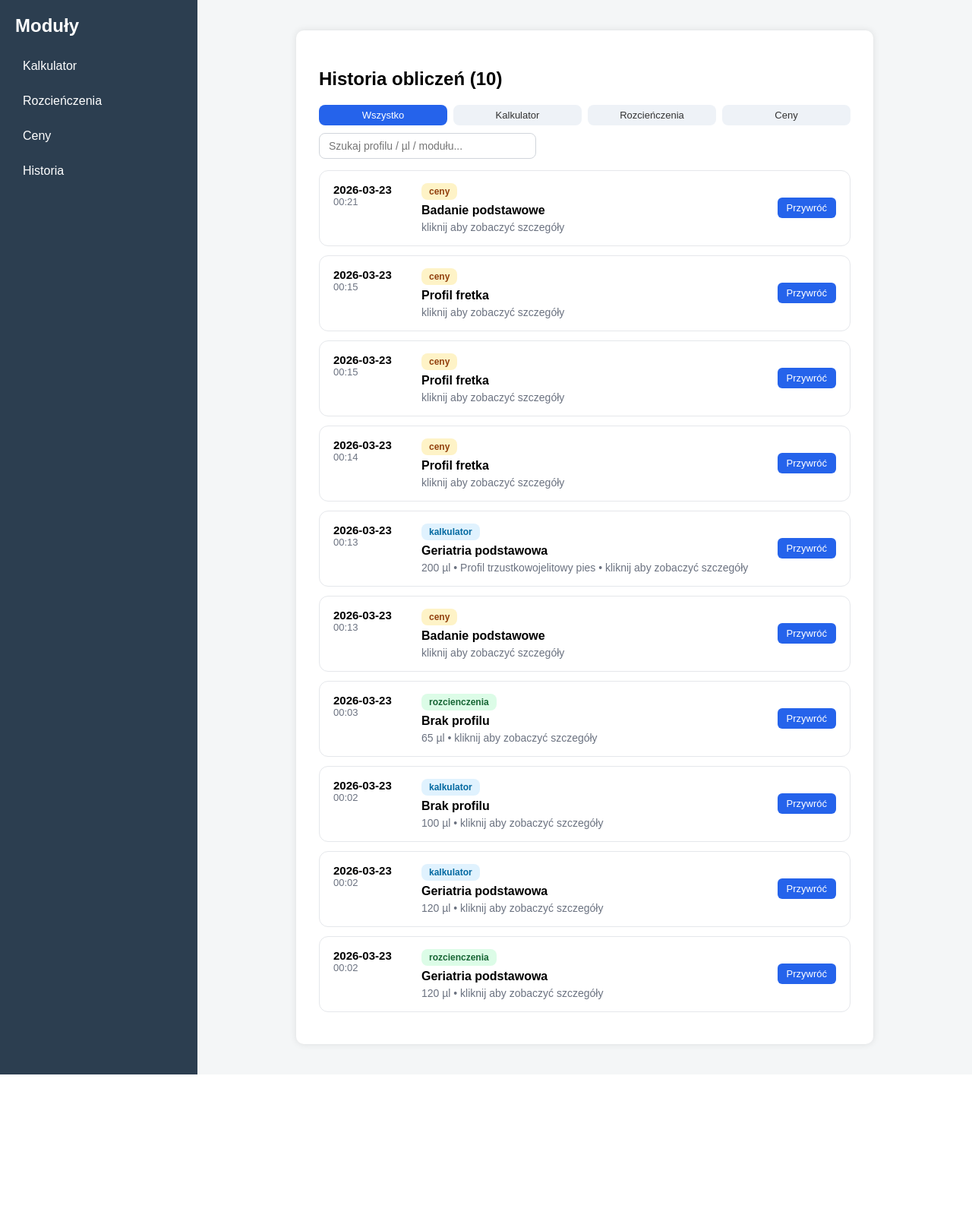
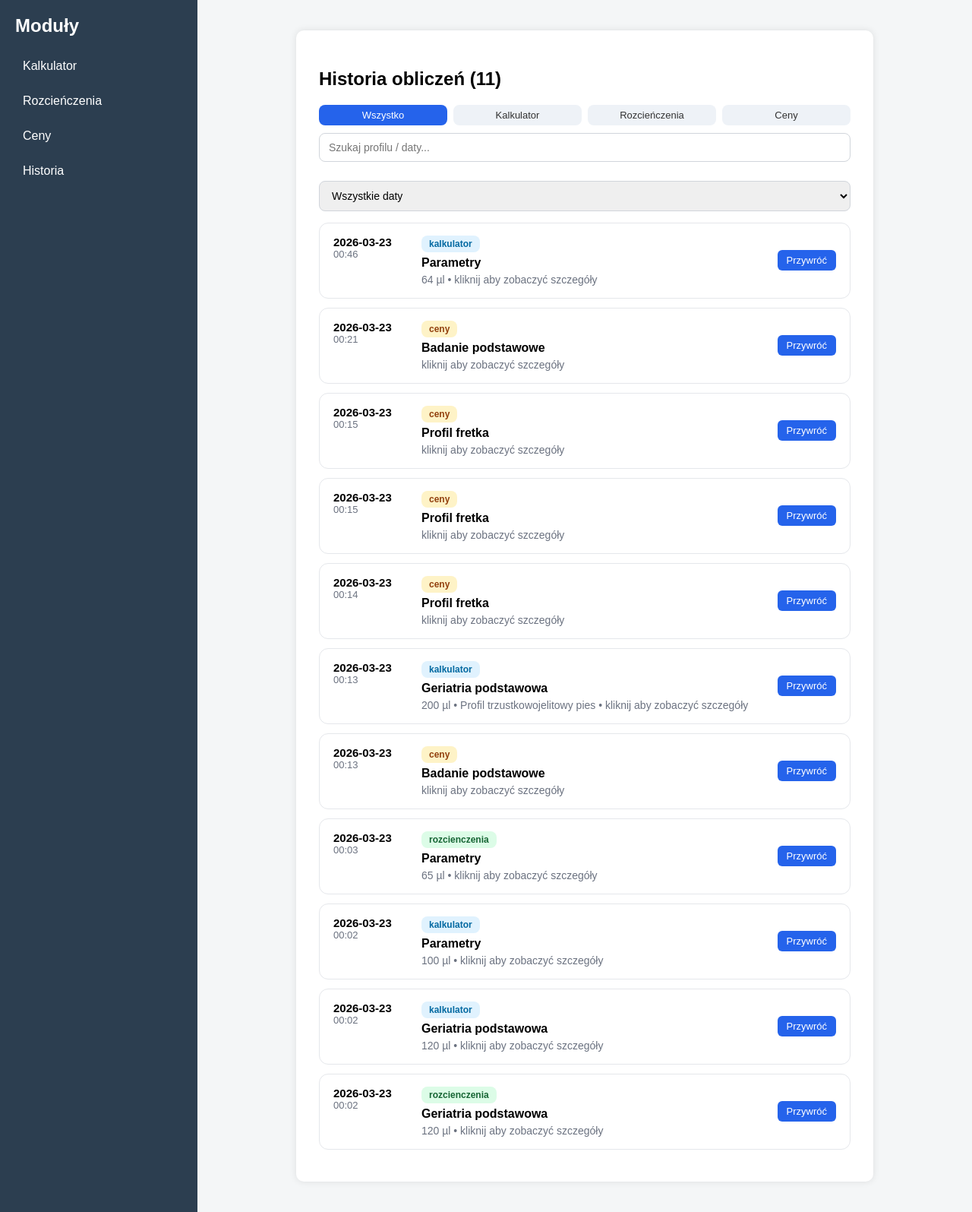
Before and after one commit to GaLaXy2137-JP2/kalkulator, a FastAPI app: page /historia in a window 1280 px wide. Shown: the whole page at 76% size. Before the commit the page ends 1414 px from the top, so only its background shows below. Run offline with FastAPI, Linux system fonts and the light colour scheme.

Commit message:
Teraz działa ale upiększam

```diff
--- a/historia.json
+++ b/historia.json
@@ -196,5 +196,26 @@
       "cena_koncowa": 39.0
     },
     "morfologia": "podstawowa"
+  },
+  {
+    "data": "2026-03-23",
+    "godzina": "00:46",
+    "modul": "kalkulator",
+    "objetosc": 64,
+    "profil1": "",
+    "profil2": "",
+    "parametry": [
+      "ALP",
+      "ALT",
+      "AST",
+      "Albuminy",
+      "Białko całkowite",
+      "Bilirubina bezpośrednia",
+      "Bilirubina całkowita",
+      "CK",
+      "Chlorki"
+    ],
+    "wynik": null,
+    "morfologia": null
   }
 ]
--- a/static/style.css
+++ b/static/style.css
@@ -188,14 +188,14 @@ SZCZEGÓŁY
 /* SEARCH */
 
 .historia_search{
-    width:260px;
+    width:100%; /* 🔥 KLUCZ */
     margin:10px 0 15px 0;
-    padding:8px 12px;
+    padding:10px 40px 10px 12px; /* 🔥 miejsce na X */
     border-radius:8px;
     border:1px solid #d1d5db;
     font-size:14px;
+    box-sizing:border-box;
 }
-
 /* RESPONSIVE */
 
 @media (max-width:700px){
@@ -452,3 +452,21 @@ PARAMETRY BUTTONY
     font-weight: 600;
     box-shadow: 0 2px 6px rgba(0,0,0,0.15);
 }
+
+/*x w search bar*/
+.search_wrapper {
+    position: relative !important;
+    width: 100%;
+}
+
+#clear_search {
+    position: absolute !important;
+    right: 12px !important;
+    top: 50% !important;
+    transform: translateY(-65%) !important;
+    cursor: pointer;
+    font-size: 16px;
+    display: none;
+    color: #888;
+    z-index: 10;
+}
--- a/templates/historia.html
+++ b/templates/historia.html
@@ -18,7 +18,19 @@ FILTRY
     </div>
 </div>
 
-<input type="text" class="historia_search" placeholder="Szukaj profilu / µl / modułu...">
+<div class="search_wrapper">
+    <input type="text" class="historia_search" placeholder="Szukaj profilu / daty...">
+    <span id="clear_search">✕</span>
+</div>
+
+<select id="historia_data_filter" class="historia_search" style="margin-top:10px;">
+    <option value="">Wszystkie daty</option>
+
+    {% set daty = historia | map(attribute='data') | list | unique %}
+    {% for d in daty %}
+        <option value="{{ d }}">{{ d }}</option>
+    {% endfor %}
+</select>
 
 <!-- =========================
 LISTA
@@ -28,7 +40,10 @@ LISTA
 
 {% for h in historia %}
 
-<div class="historia_item" data-modul="{{ h.modul | lower }}">
+<div class="historia_item"
+     data-modul="{{ h.modul | lower }}"
+     data-data="{{ h.data }}"
+     data-profil="{{ (h.profil1 or 'parametry') | lower }}">
 
     <!-- LEWA -->
     <div class="historia_left">
@@ -49,7 +64,7 @@ LISTA
 
             <!-- TYTUŁ -->
             <div class="historia_tytul">
-                {{ h.profil1 or "Brak profilu" }}
+                {{ h.profil1 or "Parametry" }}
             </div>
 
             <!-- OPIS -->
@@ -185,38 +200,64 @@ buttons.forEach(btn => {
         buttons.forEach(b => b.classList.remove("aktywny"))
         this.classList.add("aktywny")
 
-        const filtr = this.dataset.filtr
-
-        items.forEach(i => {
-
-            const modul = i.dataset.modul
-
-            if(filtr === "all" || modul === filtr){
-                i.style.display = "flex"
-            } else {
-                i.style.display = "none"
-            }
-
-        })
+        filtruj() // 🔥 zamiast starej logiki
 
     })
 
 })
 
 // 🔥 SEARCH
-document.querySelector(".historia_search").addEventListener("input", function(){
+const searchInput = document.querySelector(".historia_search")
+const dateFilter = document.getElementById("historia_data_filter")
 
-    const val = this.value.toLowerCase()
+function filtruj(){
+
+    const searchVal = searchInput.value.toLowerCase()
+    const selectedDate = dateFilter.value
 
     items.forEach(item => {
 
-        const text = item.innerText.toLowerCase()
+        const modul = item.dataset.modul
+        const data = item.dataset.data
+        const profil = item.dataset.profil || ""
 
-        item.style.display = text.includes(val) ? "flex" : "none"
+        const activeFilter = document.querySelector(".filtr_btn.aktywny").dataset.filtr
+
+        // filtr modułu
+        let modulOK = (activeFilter === "all" || modul === activeFilter)
+
+        // search tylko profil + data
+        let searchOK =
+            data.toLowerCase().includes(searchVal) ||
+            profil.includes(searchVal)
+
+        // filtr daty
+        let dateOK = (!selectedDate || data === selectedDate)
+
+        if(modulOK && searchOK && dateOK){
+            item.style.display = "flex"
+        } else {
+            item.style.display = "none"
+        }
+
     })
+}
 
+// eventy
+searchInput.addEventListener("input", filtruj)
+dateFilter.addEventListener("change", filtruj)
+
+const clearBtn = document.getElementById("clear_search")
+
+searchInput.addEventListener("input", () => {
+    clearBtn.style.display = searchInput.value ? "block" : "none"
 })
 
+clearBtn.addEventListener("click", () => {
+    searchInput.value = ""
+    clearBtn.style.display = "none"
+    filtruj()
+})
 </script>
 
 {% endblock %}
```
